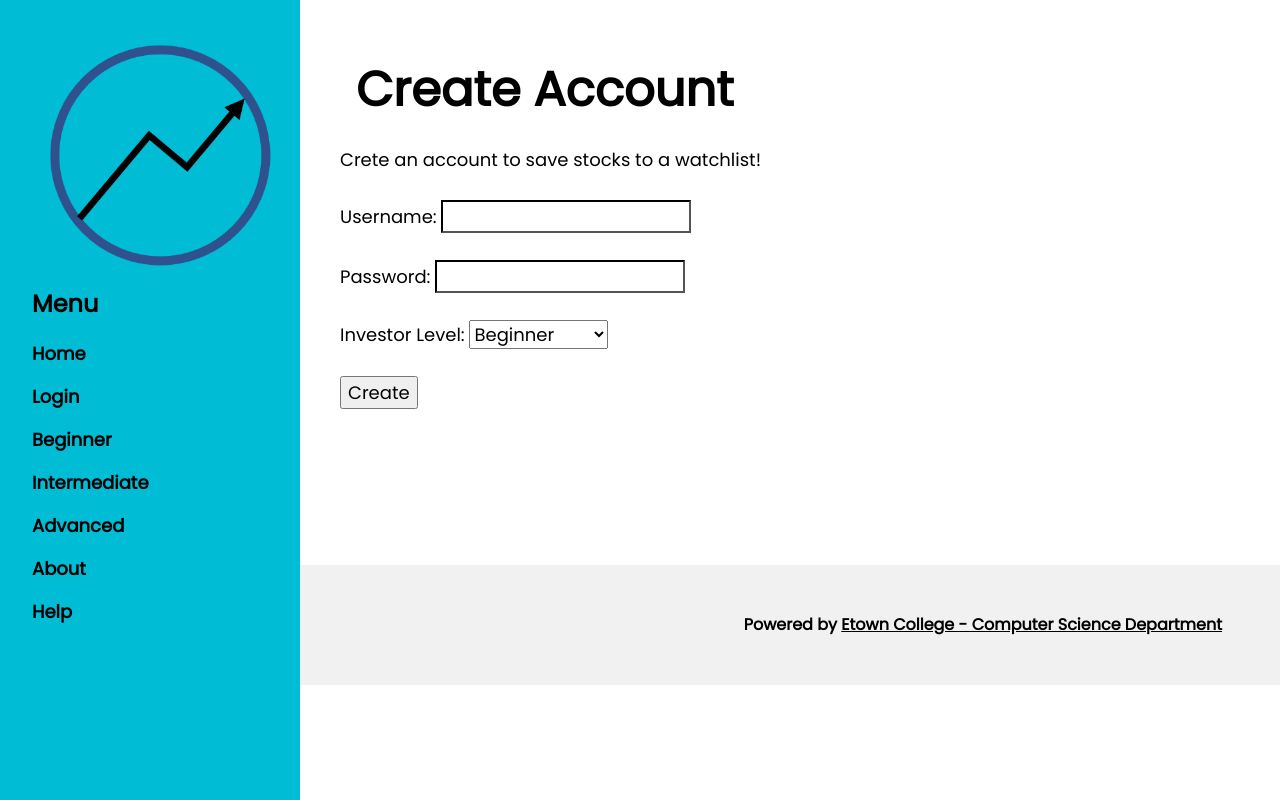
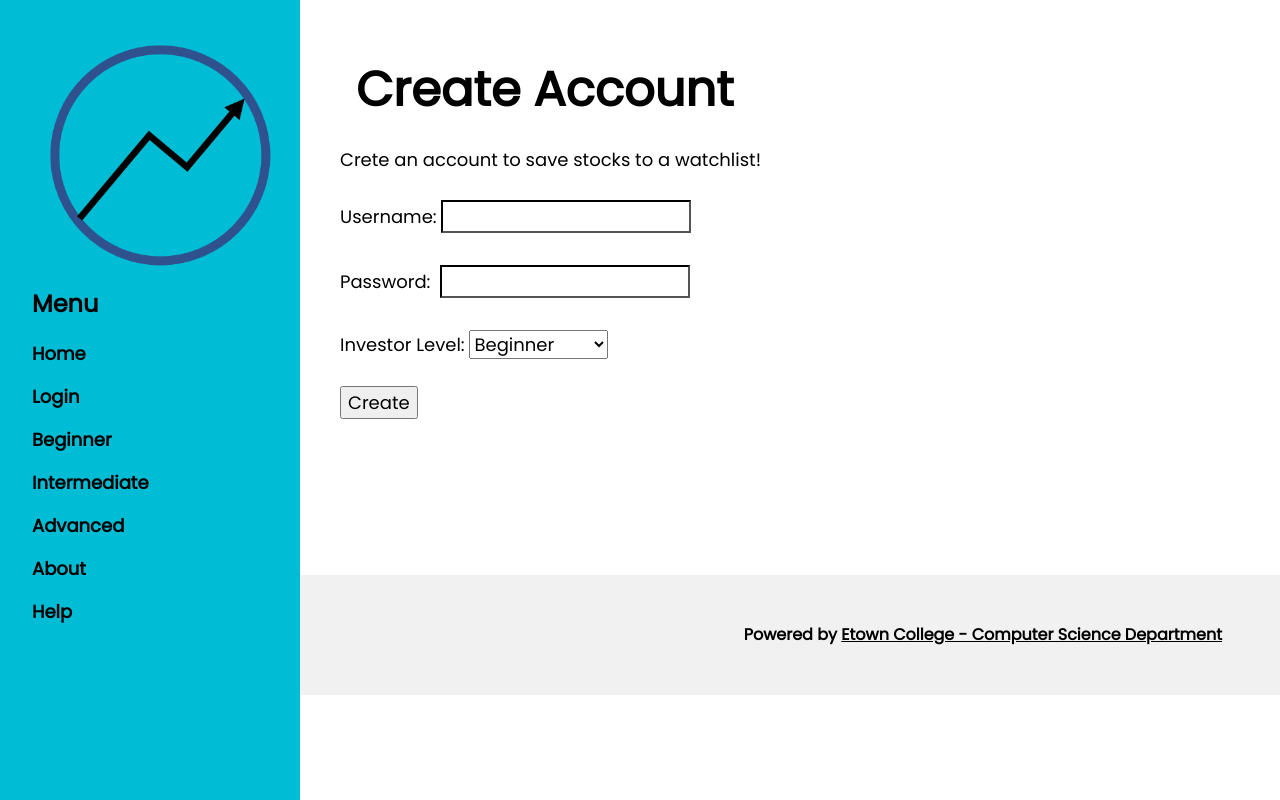
Before and after one commit to reddign/stockforecasters, a PHP site: page /createAccount.php in a window 1280 px wide. Run offline with PHP 8.4, Linux system fonts and the light colour scheme; data that the repository does not hold is empty.

Commit message:
Changed Password Input Spacing on CreateAccountphp

```diff
--- a/src/createAccount.php
+++ b/src/createAccount.php
@@ -10,7 +10,7 @@ display_small_page_heading("Create Account", "");
         <label for="username">Username: </label>
         <input style="width:250px; border-width:3px border-style=solid; border-color:black;" type="text" id="username" name="username"> <br> <br>
         <label for="lname">Password: </label>
-        <input style="width:250px; border-width:3px border-style=solid; border-color:black;" type="password" id="password" name="password"> <br> <br>
+        <input style="width:250px; border-width:3px border-style=solid; border-color:black; margin: 5px;" type="password" id="password" name="password"> <br> <br>
     </form>
 
     <label for="level">Investor Level: </label>
```
